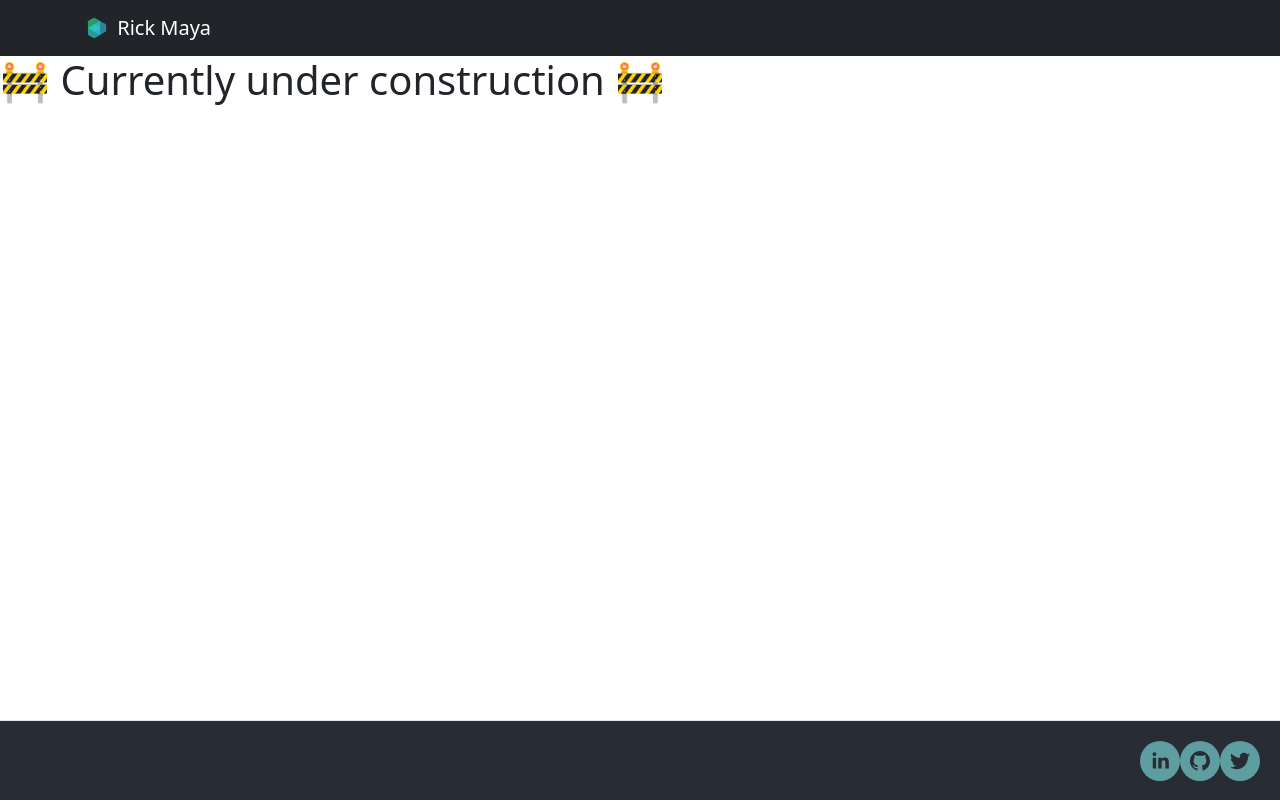
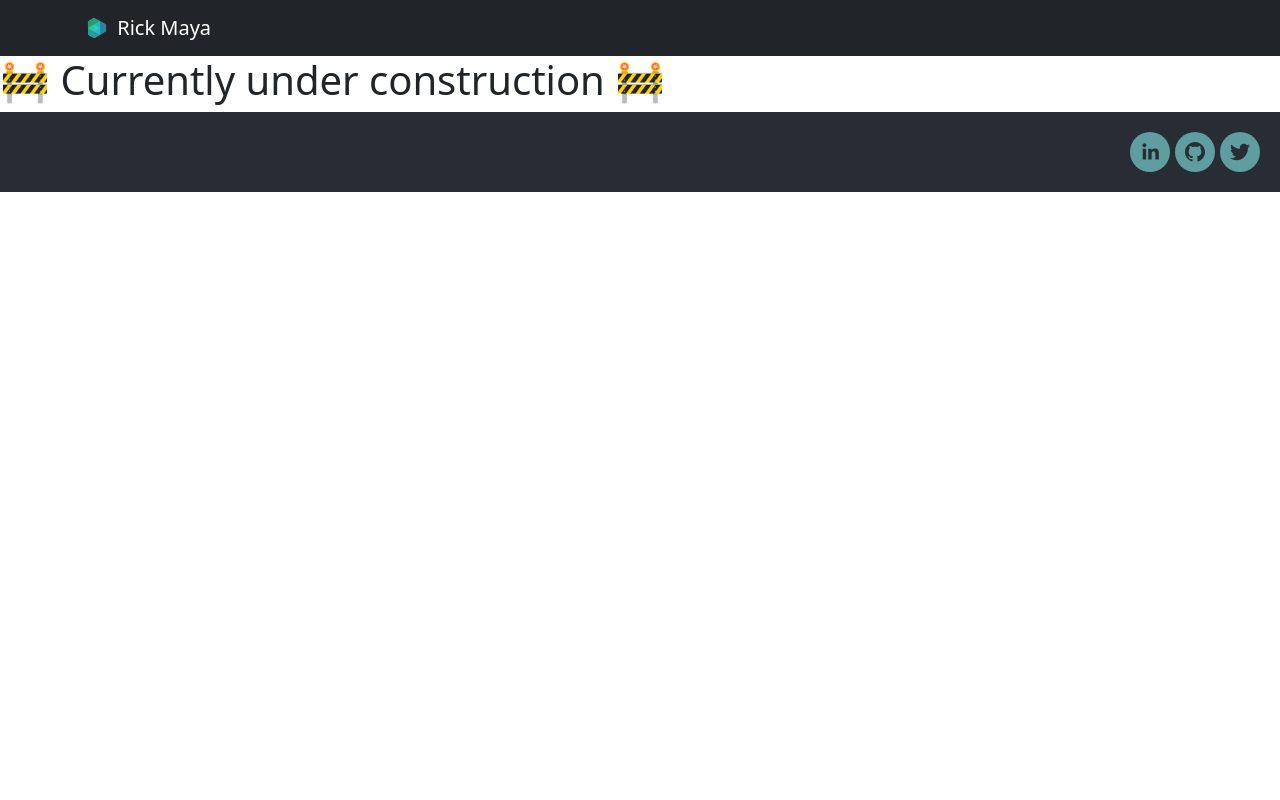
Before and after one commit to rickstylz01/FM-Portfolio, a React (Create React App) app: page /blog in a window 1280 px wide. Built offline with nearby package versions, Linux system fonts and the light colour scheme.

Commit message:
replace old footer with sticky footer

```diff
--- a/src/components/AboutMe/AboutMe.css
+++ b/src/components/AboutMe/AboutMe.css
@@ -1,7 +1,3 @@
-#introduction {
-  margin-bottom: 40px;
-}
-
 .intro-container {
   width: 100%;
   margin-bottom: 40px;
@@ -41,6 +37,11 @@
     flex-direction: row;
   }
 
+  .staring-image {
+    height: 475px;
+    width: 683px;
+  }
+
   /*--Certificates--*/
   .google-scholarship {
     height: 475px;
@@ -69,12 +70,7 @@
   }
 
   .btm-margin {
-    margin-bottom: 40px;
-  }
-
-  .staring-image {
-    height: 475px;
-    width: 683px;
+    margin-bottom: 80px;
   }
 
   .paragraph-container {
--- a/src/components/AboutMe/AboutMe.js
+++ b/src/components/AboutMe/AboutMe.js
@@ -8,7 +8,7 @@ import Contact from "../Contact/Contact";
 
 const AboutMe = () => {
   return(
-    <div id="introduction">
+    <div>
       <Navigation />
 
       {/*--Introduction--*/}
@@ -79,7 +79,7 @@ const AboutMe = () => {
         <h2 className="center-text mt-4">Hobbies</h2>
 
         <Fade>
-          <Container className="mt-2 btm-margin">
+          <Container className="mt-4 btm-margin">
             <div className="row-display">
               <Col className="paragraph-container">
                 <p className="text-x-lrg">
--- a/src/components/Footer/Footer.css
+++ b/src/components/Footer/Footer.css
@@ -1,28 +1,11 @@
-.container-style {
+footer {
+  display: flex;
+  flex-direction: row;
+  justify-content: end;
+  padding: 20px;
   background-color: #282c34;
-  width: 100%;
 }
 
-.phantomStyle {
-  display: block;
-  padding: 0;
-  height: 40px;
-  width: 100%;
+.lft-margin {
+  margin-left: 5px;
 }
-
-.footerStyle {
-  background-color: #282c34;
-  font-size: 20px;
-  color: white;
-  border-top: 1px solid #E7E7E7;
-  text-align: center;
-  padding: 20px;
-  position: fixed;
-  left: 0;
-  bottom: 0;
-  height: 80px;
-  width: 100%;
-  display: inline-flex;
-  flex-wrap: wrap;
-  justify-content: flex-end;
-}
--- a/src/components/Footer/Footer.js
+++ b/src/components/Footer/Footer.js
@@ -1,15 +1,15 @@
 import React from "react";
 import {SocialIcon} from "react-social-icons";
 import './Footer.css';
-import '../../App.css';
 import {Fade} from "react-reveal";
 
 const Footer = () => {
   return (
-    <div id="footer" className="phantomStyle">
-      <div className="footerStyle">
+    <div id="footer">
+      <footer>
         <Fade right>
           <SocialIcon
+            className="lft-margin"
             url="https://www.linkedin.com/in/rickmaya/"
             bgColor="#5F9EA0"
             style={{
@@ -18,6 +18,7 @@ const Footer = () => {
             }}
           />
           <SocialIcon
+            className="lft-margin"
             url="https://github.com/rickstylz01"
             bgColor="#5F9EA0"
             style={{
@@ -26,6 +27,7 @@ const Footer = () => {
             }}
           />
           <SocialIcon
+            className="lft-margin"
             url="https://twitter.com/waves_ride"
             bgColor="#5F9EA0"
             style={{
@@ -34,7 +36,7 @@ const Footer = () => {
             }}
           />
         </Fade>
-      </div>
+      </footer>
     </div>
   )
 }
--- a/src/components/ProjectDetails/ProjectDetails.css
+++ b/src/components/ProjectDetails/ProjectDetails.css
@@ -1,6 +1,6 @@
-.touryst {
-  padding-bottom: 40px;
-}
+/*.touryst {*/
+/*  padding-bottom: 40px;*/
+/*}*/
 
 .align-left {
   text-align: center;
--- a/src/components/ProjectList/ProjectList.css
+++ b/src/components/ProjectList/ProjectList.css
@@ -1,7 +1,3 @@
-#projectList-container {
-  margin-bottom: 40px;
-}
-
 .projectList {
   padding: 50px;
 }
--- a/src/components/ProjectList/ProjectList.js
+++ b/src/components/ProjectList/ProjectList.js
@@ -8,7 +8,7 @@ import Contact from "../Contact/Contact";
 
 const ProjectList = ({projectInfo}) => {
   return (
-    <div id="projectList-container">
+    <div>
       <Navigation />
 
       <Fade bottom>
```
